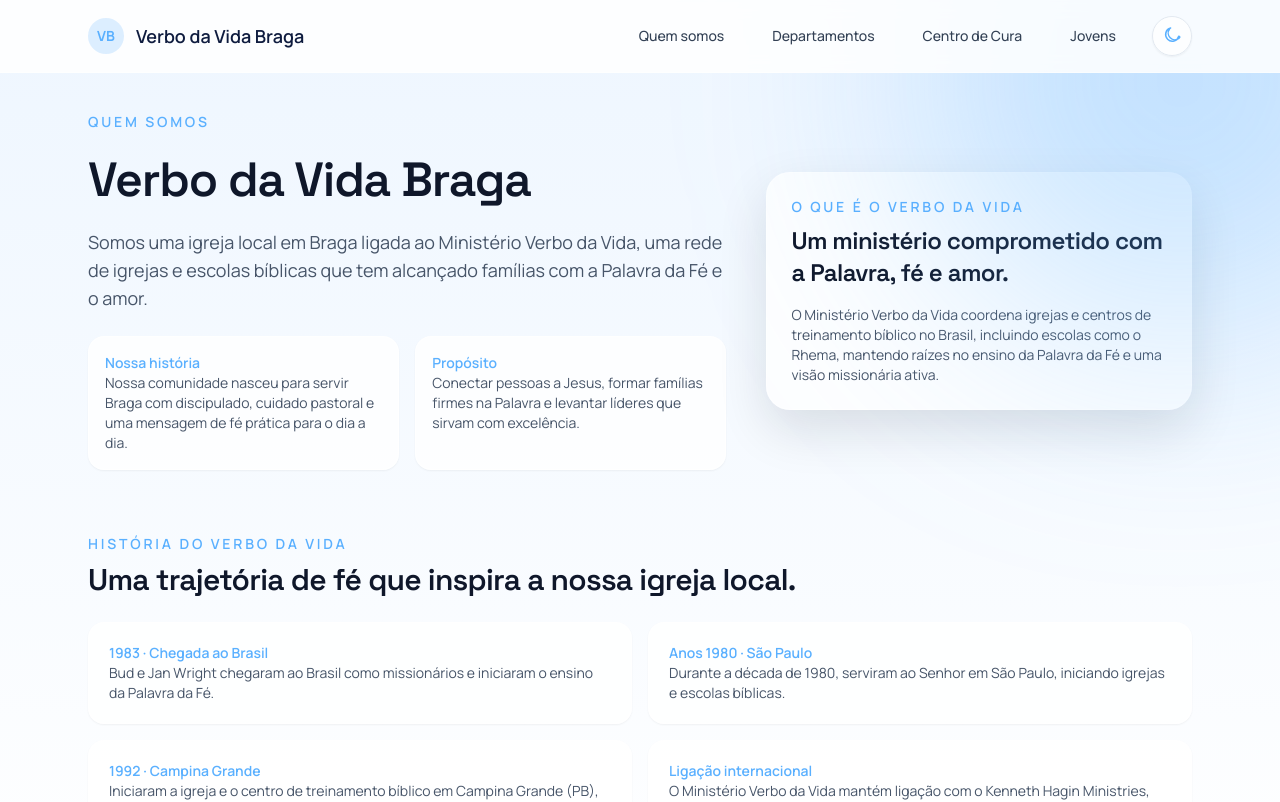
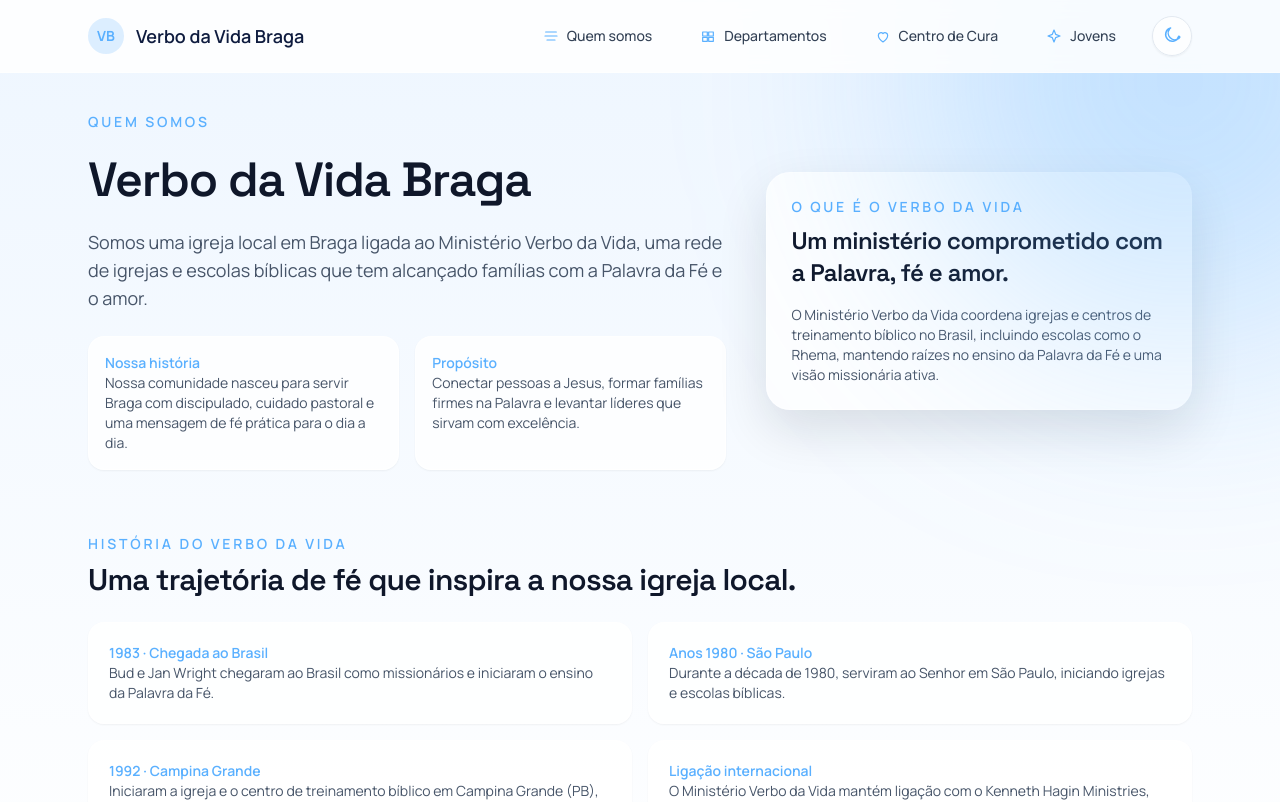
Before and after one commit to Geniolle/VerboBraga, a Next.js app: page / in a window 1280 px wide. Shown: the top 802 px of the page. Built offline with nearby package versions, Linux system fonts and the light colour scheme.

Commit message:
Nav bar com icon e nav bar para celular com animacao

```diff
--- a/src/app/(site)/layout.tsx
+++ b/src/app/(site)/layout.tsx
@@ -7,7 +7,7 @@
       <div className="pointer-events-none absolute -right-40 top-[-180px] h-[520px] w-[520px] rounded-full bg-brand-indigo/30 blur-[120px]" />
       <div className="pointer-events-none absolute -left-32 bottom-[-80px] h-[420px] w-[420px] rounded-full bg-brand-sky/80 blur-[110px] dark:bg-brand-indigo/20" />
       <SiteHeader />
-      <main className="mx-auto flex w-full max-w-6xl flex-1 flex-col gap-16 px-4 pb-24 pt-24 sm:px-6 sm:pt-28">
+      <main className="mx-auto flex w-full max-w-6xl flex-1 flex-col gap-16 px-4 pb-32 pt-24 sm:px-6 sm:pt-28">
         {children}
       </main>
       <SiteFooter />
--- a/src/app/globals.css
+++ b/src/app/globals.css
@@ -30,6 +30,21 @@
   @apply transition-colors;
 }
 
+@keyframes float-in {
+  0% {
+    transform: translateY(16px);
+    opacity: 0;
+  }
+  100% {
+    transform: translateY(0);
+    opacity: 1;
+  }
+}
+
+.animate-float-in {
+  animation: float-in 0.5s ease-out both;
+}
+
 section {
   scroll-margin-top: 80px;
 }
--- a/src/components/SiteHeader.tsx
+++ b/src/components/SiteHeader.tsx
@@ -2,10 +2,47 @@
 import { ThemeToggle } from "./ThemeToggle";
 
 const navItems = [
-  { label: "Quem somos", href: "/" },
-  { label: "Departamentos", href: "/departamentos" },
-  { label: "Centro de Cura", href: "/centro-de-cura" },
-  { label: "Jovens", href: "/jovens" }
+  {
+    label: "Quem somos",
+    href: "/",
+    icon: (
+      <svg aria-hidden viewBox="0 0 24 24" className="h-4 w-4" fill="none" stroke="currentColor" strokeWidth="1.8" strokeLinecap="round" strokeLinejoin="round">
+        <path d="M3 12h18" />
+        <path d="M4 6h16" />
+        <path d="M6 18h12" />
+      </svg>
+    )
+  },
+  {
+    label: "Departamentos",
+    href: "/departamentos",
+    icon: (
+      <svg aria-hidden viewBox="0 0 24 24" className="h-4 w-4" fill="none" stroke="currentColor" strokeWidth="1.8" strokeLinecap="round" strokeLinejoin="round">
+        <path d="M4 6h7v6H4z" />
+        <path d="M13 6h7v6h-7z" />
+        <path d="M4 14h7v6H4z" />
+        <path d="M13 14h7v6h-7z" />
+      </svg>
+    )
+  },
+  {
+    label: "Centro de Cura",
+    href: "/centro-de-cura",
+    icon: (
+      <svg aria-hidden viewBox="0 0 24 24" className="h-4 w-4" fill="none" stroke="currentColor" strokeWidth="1.8" strokeLinecap="round" strokeLinejoin="round">
+        <path d="M12 21s-7-4.4-7-10a4 4 0 0 1 7-2.5A4 4 0 0 1 19 11c0 5.6-7 10-7 10Z" />
+      </svg>
+    )
+  },
+  {
+    label: "Jovens",
+    href: "/jovens",
+    icon: (
+      <svg aria-hidden viewBox="0 0 24 24" className="h-4 w-4" fill="none" stroke="currentColor" strokeWidth="1.8" strokeLinecap="round" strokeLinejoin="round">
+        <path d="M12 3l2.5 6.5L21 12l-6.5 2.5L12 21l-2.5-6.5L3 12l6.5-2.5L12 3Z" />
+      </svg>
+    )
+  }
 ];
 
 export function SiteHeader() {
@@ -19,13 +56,14 @@
           Verbo da Vida Braga
         </Link>
         <div className="ml-auto flex items-center gap-6">
-          <nav className="flex flex-wrap items-center gap-4 text-xs font-medium text-slate-700 sm:text-sm md:gap-6 dark:text-slate-300">
+          <nav className="hidden items-center gap-4 text-xs font-medium text-slate-700 sm:text-sm md:flex md:gap-6 dark:text-slate-300">
             {navItems.map((item) => (
               <Link
                 key={item.href}
                 href={item.href}
-                className="rounded-full px-3 py-1 hover:text-brand-indigo"
+                className="flex items-center gap-2 rounded-full px-3 py-1 hover:text-brand-indigo"
               >
+                <span className="text-brand-indigo">{item.icon}</span>
                 {item.label}
               </Link>
             ))}
@@ -33,6 +71,22 @@
           <ThemeToggle />
         </div>
       </div>
+      <nav className="md:hidden">
+        <div className="fixed bottom-4 left-4 right-4 z-40 animate-float-in rounded-2xl border border-white/60 bg-white/90 px-4 py-3 shadow-soft backdrop-blur dark:border-slate-800/70 dark:bg-slate-950/90">
+          <div className="flex items-center justify-between text-[11px] font-semibold text-slate-700 dark:text-slate-200">
+            {navItems.map((item) => (
+              <Link
+                key={item.href}
+                href={item.href}
+                className="flex flex-1 flex-col items-center gap-1 rounded-xl px-2 py-1 transition hover:text-brand-indigo"
+              >
+                <span className="text-brand-indigo">{item.icon}</span>
+                <span>{item.label}</span>
+              </Link>
+            ))}
+          </div>
+        </div>
+      </nav>
     </header>
   );
 }
```
